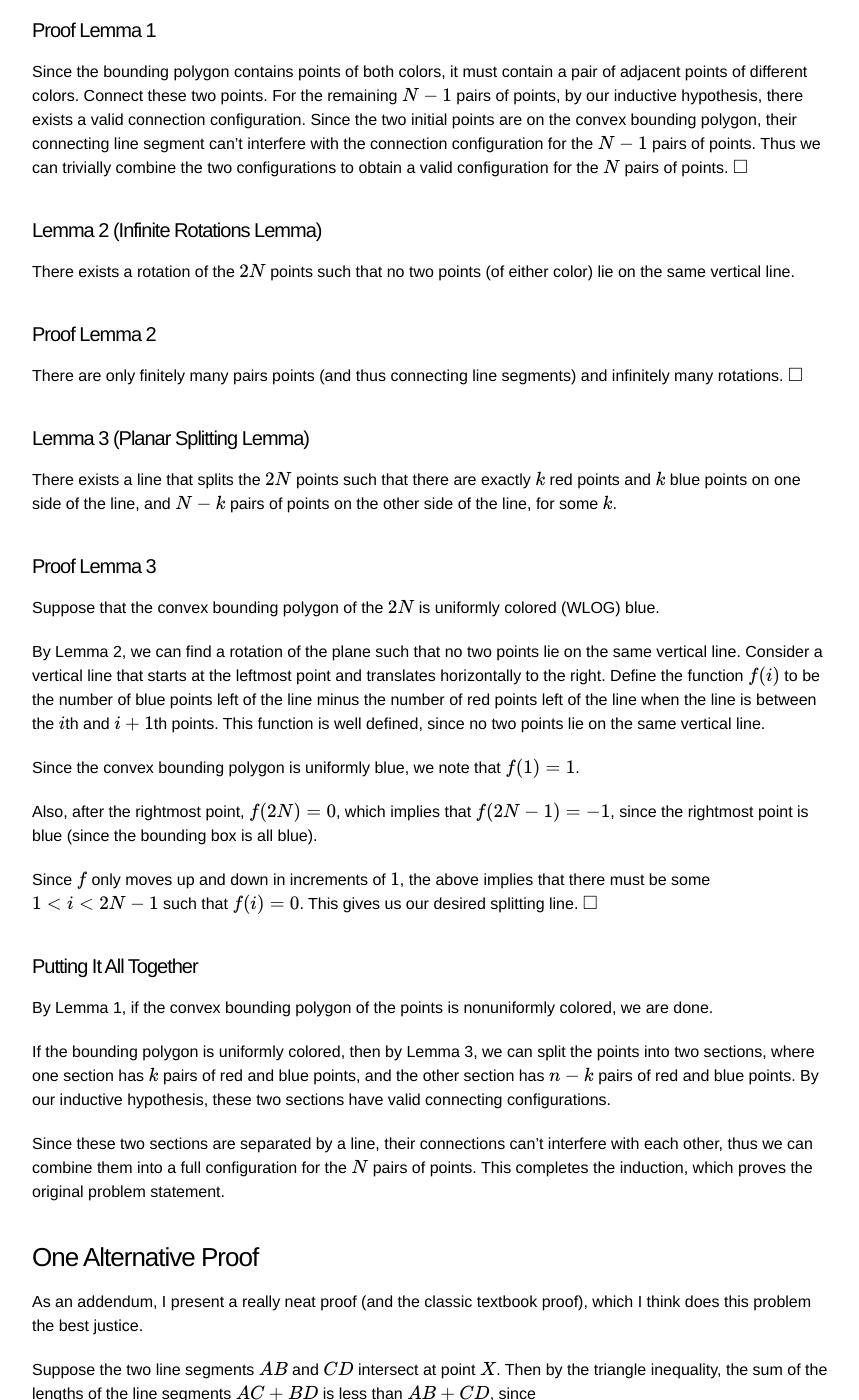
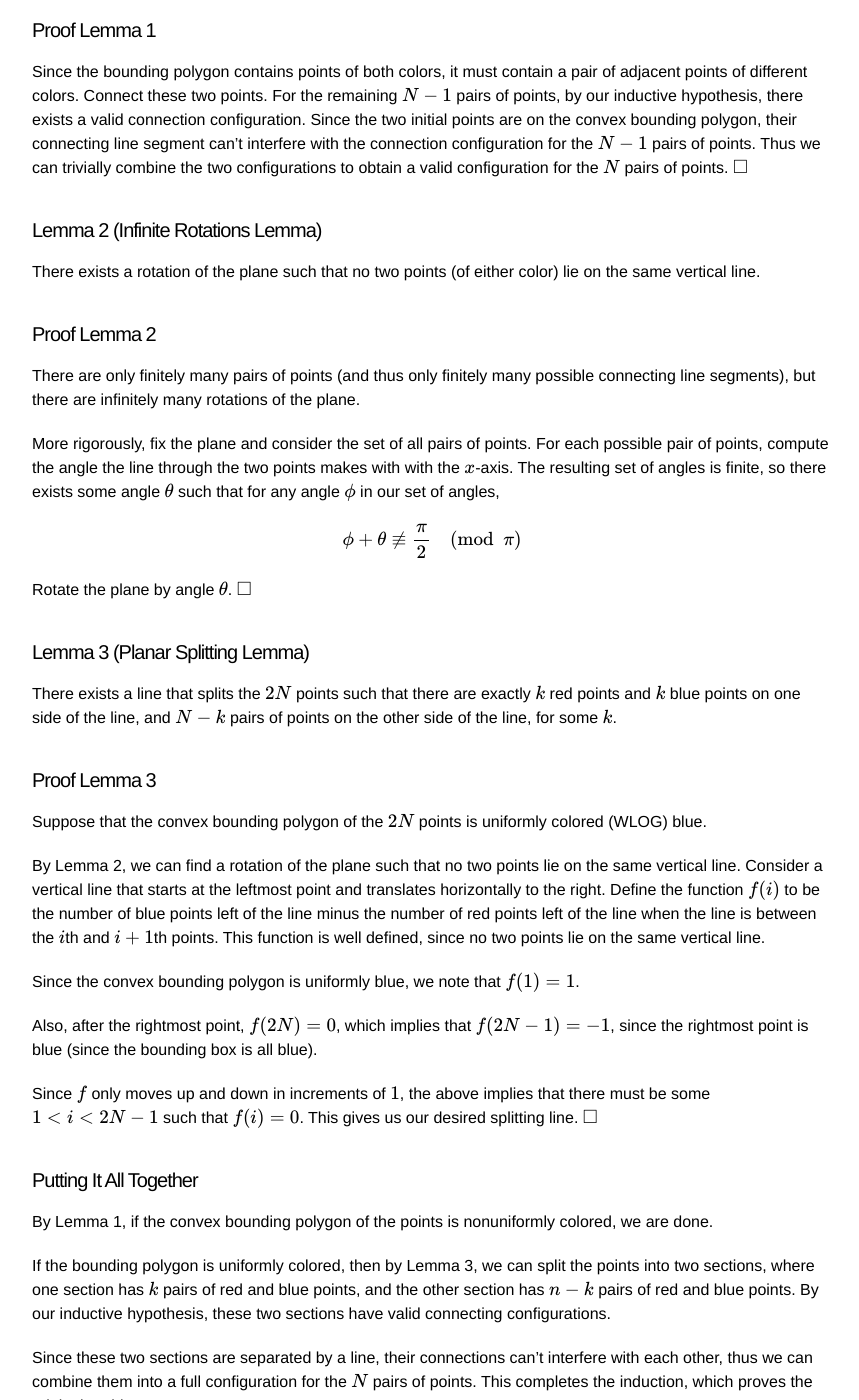
Before and after one commit to yourlifeofmath/yourlifeofmath.github.io, a Jekyll site: the page built from _posts/2019-03-18-Connecting_Red_and_Blue_Points.md, in a window 1280 px wide and 1400 px high, scrolled down 884 px. Shown: the whole window, without its empty margins (208-1067 px from the left). Built offline with Jekyll 4.4.1, drawn with Linux system fonts in a browser that asks for light colours; formulas are drawn with MathJax 3; some of the changed text lies outside the part shown.

Commit message:
Minor edits to March 18 post

```diff
--- a/_posts/2019-03-18-Connecting_Red_and_Blue_Points.md
+++ b/_posts/2019-03-18-Connecting_Red_and_Blue_Points.md
@@ -30,11 +30,17 @@ Since the bounding polygon contains points of both colors, it must contain a pai
 
 #### Lemma 2 (Infinite Rotations Lemma)
 
-There exists a rotation of the $$2N$$ points such that no two points (of either color) lie on the same vertical line.
+There exists a rotation of the plane such that no two points (of either color) lie on the same vertical line.
 
 #### Proof Lemma 2
 
-There are only finitely many pairs points (and thus connecting line segments) and infinitely many rotations. $$\square$$
+There are only finitely many pairs of points (and thus only finitely many possible connecting line segments), but there are infinitely many rotations of the plane.
+
+More rigorously, fix the plane and consider the set of all pairs of points. For each possible pair of points, compute the angle the line through the two points makes with with the $$x$$-axis. The resulting set of angles is finite, so there exists some angle $$\theta$$ such that for any angle $$\phi$$ in our set of angles,
+
+\\[ \phi + \theta \not \equiv \frac{\pi}{2} \pmod{\pi} \\]
+
+Rotate the plane by angle $$\theta$$. $$\square$$
 
 #### Lemma 3 (Planar Splitting Lemma)
 
@@ -42,7 +48,7 @@ There exists a line that splits the $$2N$$ points such that there are exactly $$
 
 #### Proof Lemma 3
 
-Suppose that the convex bounding polygon of the $$2N$$ is uniformly colored (WLOG) blue.
+Suppose that the convex bounding polygon of the $$2N$$ points is uniformly colored (WLOG) blue.
 
 By Lemma 2, we can find a rotation of the plane such that no two points lie on the same vertical line. Consider a vertical line that starts at the leftmost point and translates horizontally to the right. Define the function $$f(i)$$ to be the number of blue points left of the line minus the number of red points left of the line when the line is between the $$i$$th and $$i+1$$th points. This function is well defined, since no two points lie on the same vertical line.
 
```
Also changed, not shown: other parts of _posts/2019-03-18-Connecting_Red_and_Blue_Points.md (+1 -1 lines).
